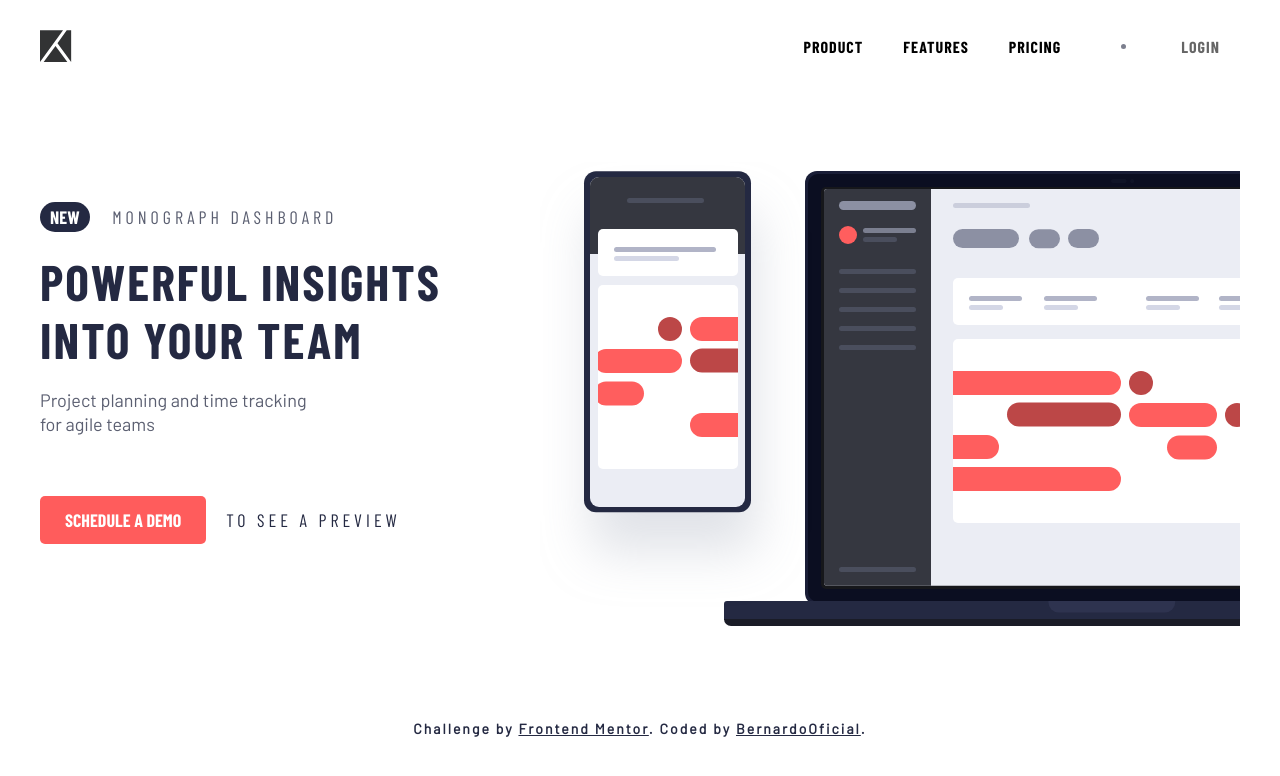
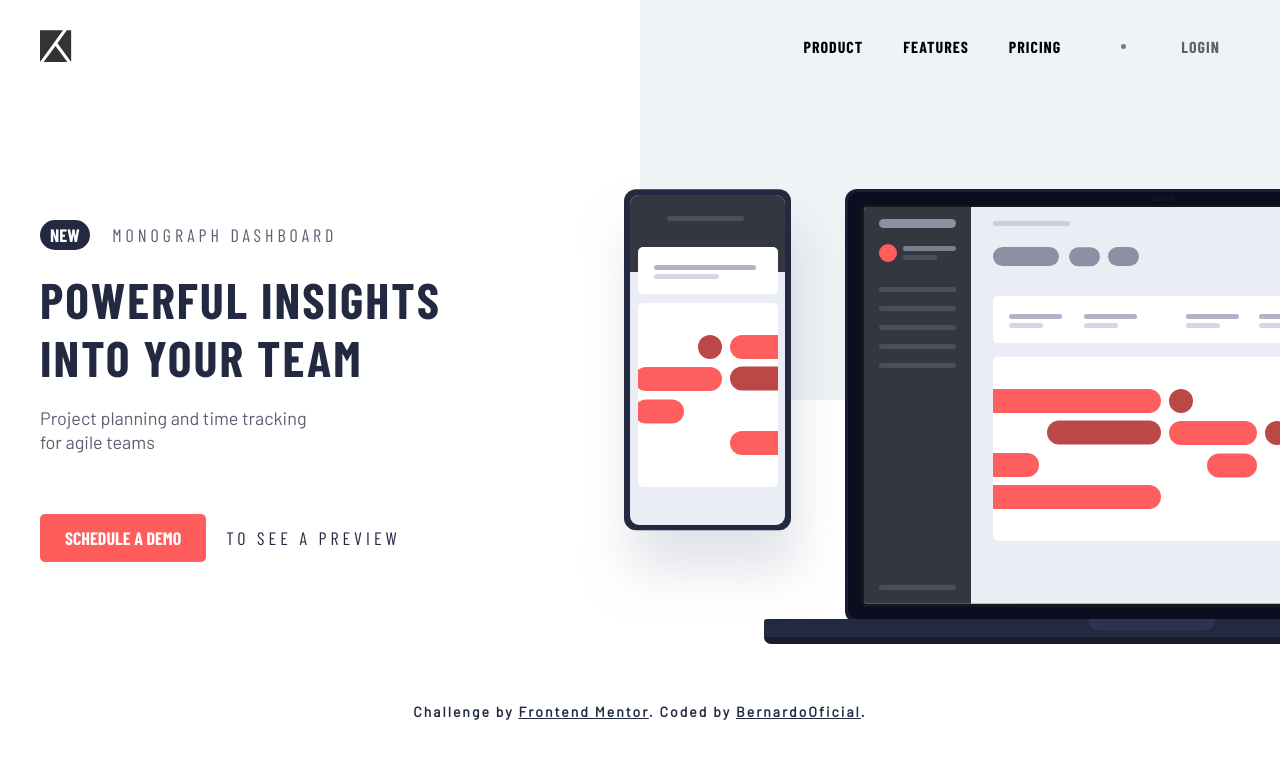
Before and after one commit to BernardoOficial/Tracking-Intro-Component-Master, a React (Create React App) app: page / in a window 1280 px wide. Shown: the top 776 px of the page. Built offline with nearby package versions, Linux system fonts and the light colour scheme.

Commit message:
Adicionando o fundo cinza ao projeto e corrigindo as @medias

```diff
--- a/src/components/Footer/styles.js
+++ b/src/components/Footer/styles.js
@@ -1,7 +1,7 @@
 import styled from "styled-components";
 
 const Container = styled.footer`
-  margin: 60px 0 20px;
+  margin: 30px 0 20px;
   text-align: center;
   font-size: 14px;
   line-height: 20px;
@@ -9,9 +9,14 @@ const Container = styled.footer`
   font-weight: 700;
   letter-spacing: 2px;
   color: var(--color-text-blue);
+  padding: 0 30px;
 
   > a {
     color: var(--color-text-blue);
+  }
+
+  @media (min-width: 1200px) {
+    margin: 100px 0 20px;
   }
 `;
 
--- a/src/components/Header/MenuDesktop/styles.js
+++ b/src/components/Header/MenuDesktop/styles.js
@@ -42,6 +42,7 @@ const Item = styled.li`
 `
 
 const Link = styled.a`
+  cursor: pointer;
   font-family: "Barlow Condensed";
   text-transform: uppercase;
   letter-spacing: 1px;
--- a/src/components/Header/MenuMobile/styles.js
+++ b/src/components/Header/MenuMobile/styles.js
@@ -14,6 +14,7 @@ const Navegation = styled.nav`
   background-color: var(--color-text-white-primary);
   box-shadow: -1px 1px 15px -8px var(--color-text-blue-secondary);
   border-radius: 20px;
+  z-index: 4;
 
   animation: openMenu 300ms ease-out;
   @keyframes openMenu {
--- a/src/components/Header/styles.js
+++ b/src/components/Header/styles.js
@@ -6,8 +6,12 @@ import Hamburger from "../../assets/images/icon-hamburger.svg";
 import Close from "../../assets/images/icon-close.svg";
 
 const Container = styled.header`
+  position: absolute;
+  top: 0;
+  left: 0;
   padding: 30px;
   width: 100%;
+  z-index: 3;
 `;
 const Wrapper = styled.div`
   width: 100%;
@@ -20,6 +24,7 @@ const Wrapper = styled.div`
 `;
 
 const Logo = styled(LogoIcon)`
+  cursor: pointer;
   width: 32px;
   height: 32px;
 `;
--- a/src/components/Main/styles.js
+++ b/src/components/Main/styles.js
@@ -2,9 +2,27 @@ import styled from "styled-components";
 import { ReactComponent as Illustration } from "../../assets/images/illustration-devices.svg";
 
 const Container = styled.main`
-  margin-top: 40px;
-  padding: 30px;
+  padding: 100px 30px 30px;
   width: 100%;
+
+  position: relative;
+
+  ::before {
+    content: "";
+    position: absolute;
+    right: 0;
+    top: 0;
+
+    z-index: 1;
+    width: 50%;
+    height: 400px;
+    background: var(--color-text-white);
+    border-bottom-left-radius: 30px;
+  }
+
+  @media (min-width: 1200px) {
+    padding: 180px 30px 30px;
+  }
 `;
 
 const Wrapper = styled.main`
@@ -22,6 +40,7 @@ const Wrapper = styled.main`
 `;
 
 const ContentIntro = styled.section`
+  z-index: 2;
   width: 100%;
   margin: 40px 0 10px;
 
@@ -144,17 +163,22 @@ const Link = styled.a`
 `;
 
 const Figure = styled.figure`
+  z-index: 2;
   order: -1;
   width: 100%;
 
   @media (min-width: 1200px) {
+    position: absolute;
+    right: 0;
     order: initial;
     width: 700px;
   }
 `;
 
 const IllustrationDevices = styled(Illustration)`
-  width: 100%;
+  display: block;
+  width: 960px;
+  margin: 0 auto;
 
   @media (min-width: 1200px) {
     width: 700px;
```
